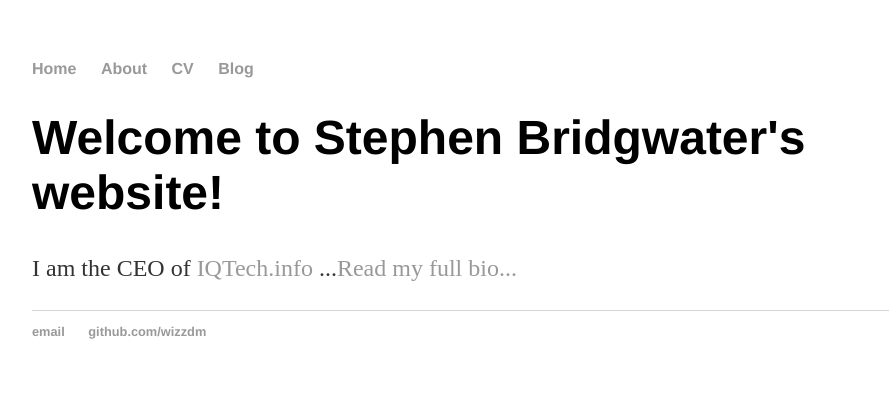
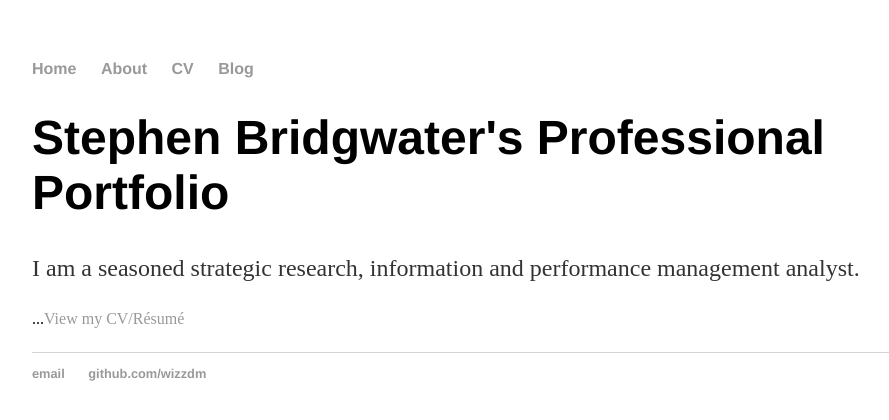
Before and after one commit to wizzdm/wizzdm.github.io, a Jekyll site: the page built from index.html, in a window 1280 px wide. Shown: the top 420 px of the page, without its empty margins (160-1049 px from the left). Built offline with Jekyll 4.4.1, drawn with Linux system fonts in a browser that asks for light colours.

Commit message:
Update index.html

```diff
--- a/index.html
+++ b/index.html
@@ -3,7 +3,8 @@ layout: default
 title: Stephen Bridgwater
 ---
 <div class="blurb">
-	<h1>Welcome to Stephen Bridgwater's website!</h1>
-<p>I am the CEO of <a href="IQTech.info">IQTech.info</a>
-...<a href="/about">Read my full bio...</a></p>
+	<h1>Stephen Bridgwater's Professional Portfolio</h1>
+<p>I am a seasoned strategic research, information and performance management analyst.</p>
+
+...<a href="/about">View my CV/Résumé</a></p>
 </div><!-- /.blurb -->
```
